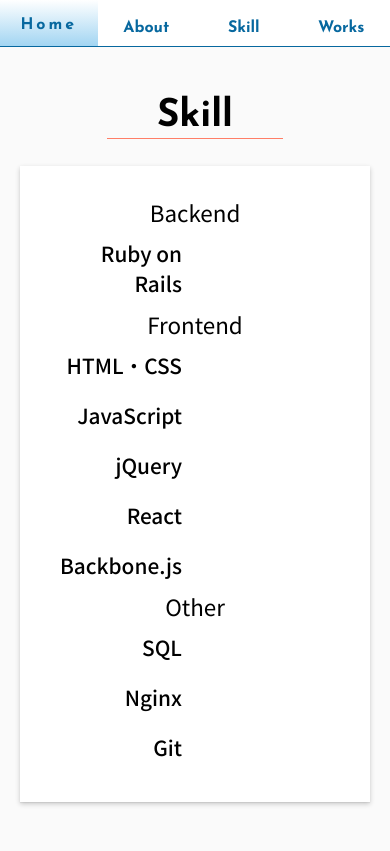
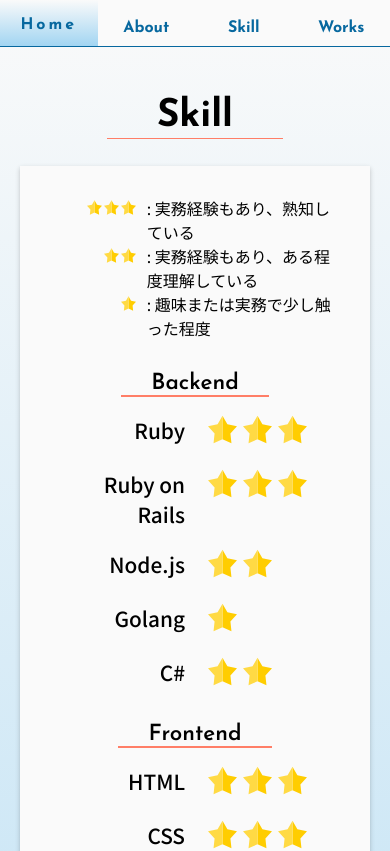
Before and after one commit to git-gen/old-portfolio, a React (Create React App) app: page /skill in a window 390 px wide. Shown: the top 851 px of the page. Built offline with nearby package versions, Linux system fonts and the light colour scheme.

Commit message:
デザイン改修

```diff
--- a/src/App.css
+++ b/src/App.css
@@ -5,7 +5,7 @@
   height: 100%;
   width: 100%;
   min-width: 340px;
-  background-color: #fafafa;
+  background: linear-gradient(to bottom, #fafafa, #a2d5f2);
   font-family: 'Noto Sans JP', sans-serif;
 }
 
@@ -51,6 +51,13 @@
   border-color: #ff7e67;
 }
 
+.footer {
+  background-color: #07689f;
+  color: #fff;
+  text-align: center;
+  padding: 5px;
+}
+
 /*-- header --*/
 .header-container {
   position: sticky;
@@ -59,7 +66,7 @@
   display: grid;
   grid-template-columns: 1fr 1fr 1fr 1fr;
   grid-template-rows: 1fr;
-  background-color: #fff;
+  background-color: #fafafa;
 }
 
 .header-link {
@@ -80,15 +87,10 @@
   right: 0;
 }
 
-.bue {
-  position: absolute;
-  width: 100%;
-}
-
 .header-link:hover::before,
 .header-link:focus::before {
   height: 100%;
-  background: linear-gradient(to bottom, #fff, #a2d5f2);
+  background: linear-gradient(to bottom, #fafafa, #a2d5f2);
 }
 
 .header-link p {
@@ -117,8 +119,9 @@
   height: calc(100vh - 200px);
   margin-right: auto;
   margin-left: auto;
+  padding-bottom: 33px;
 }
-@media (max-width: 767px) {
+@media screen and (max-width: 767px) {
   .home-main-container {
     grid-template-columns: 1fr;
   }
@@ -223,7 +226,7 @@
   grid-template-rows: 200px 100px 1fr;
   max-width: 1140px;
   padding: 30px;
-  background-color: #fff;
+  background-color: #fafafa;
   margin-right: auto;
   margin-left: auto;
   box-shadow: 0 1px 1px 0 rgba(0,0,0,.06), 0 2px 5px 0 rgba(0,0,0,.2);
@@ -249,10 +252,13 @@
 .about-main-text {
   grid-column: 2/3;
   grid-row: 1/3;
-  padding: 10px;
+  padding: 0 10px;
+}
+.about-main-text p {
+  margin: 0;
 }
 
-@media (max-width: 767px) {
+@media screen and (max-width: 767px) {
   .about-main-image-parent {
     grid-column: 1/3;
     grid-row: 1/2;
@@ -319,10 +325,25 @@
   padding: 0 30px;
 }
 
+.about-contact {
+  padding: 20px;
+  transition: .3s;
+}
 .about-contact p {
   text-align: center;
   font-family: 'Josefin Sans', sans-serif;
   font-size: 1.1em;
+}
+
+@media screen and (max-width: 767px) {
+  .about-contact{
+    padding: 20px 0;
+  }
+}
+
+.about-contact:hover,
+.about-contact:focus {
+  background-color:rgba(255,255,255,0.3);
 }
 
 .about-contact-form {
@@ -347,30 +368,62 @@
 }
 
 /*-- skill --*/
-.skill-main-padding {
+.skill-padding {
   padding: 0 20px 20px;
+}
+
+.skill-container {
+  background-color: #fafafa;
+  box-shadow: 0 1px 1px 0 rgba(0,0,0,.06), 0 2px 5px 0 rgba(0,0,0,.2);
+}
+
+.skill-text-container {
+  display: grid;
+  grid-template-columns: minmax(70px, 1fr) 2fr;
+  max-width: 1140px;
+  margin-right: auto;
+  margin-left: auto;
+  padding: 30px 30px 0;
+}
+
+.skill-text-rate {
+  text-align: right;
+  padding-right: 10px;
+}
+
+.skill-text-star {
+  display: inline-block;
+  background-image: url(./assets/skill-star.svg);
+  height: 15px;
+  width: 15px;
+  margin: 0 1px;
 }
 
 .skill-main-container {
   display: grid;
-  grid-template-columns: 1fr 2fr;
-  grid-template-rows: 1fr;
+  grid-template-columns: 1fr minmax(130px, 1fr) 1fr minmax(130px, 1fr) 1fr minmax(130px, 1fr);
   max-width: 1140px;
-  padding: 30px;
-  background-color: #fff;
+  padding: 10px 30px 30px;
   margin-right: auto;
   margin-left: auto;
-  box-shadow: 0 1px 1px 0 rgba(0,0,0,.06), 0 2px 5px 0 rgba(0,0,0,.2);
 }
 
 .skill-main-title {
-  grid-column: 1/3;
+  grid-column: 1/7;
   text-align: center;
+  padding: 20px 0 10px;
+}
+
+.skill-main-title span {
+  font-family: 'Josefin Sans', sans-serif;
   font-size: 1.4em;
+  font-weight: 600;
+  border-bottom: solid 2px;
+  border-color: #ff7e67;
+  padding: 0 30px;
 }
 
 .skill-main-item {
-  grid-column: 1/2;
   text-align: right;
   padding: 10px;
   font-size: 1.3em;
@@ -378,8 +431,31 @@
 }
 
 .skill-main-rating {
-  grid-column: 2/3;
   padding: 10px;
+}
+@media screen and (max-width: 991px) {
+  .skill-main-container {
+    grid-template-columns: 1fr minmax(130px, 1fr) 1fr minmax(130px, 1fr);
+  }
+  .skill-main-title {
+    grid-column: 1/5;
+  }
+}
+@media screen and (max-width: 767px) {
+  .skill-main-container {
+    grid-template-columns: 1fr minmax(130px, 1fr);
+  }
+  .skill-main-title {
+    grid-column: 1/3;
+  }
+}
+
+.rating-star {
+  display: inline-block;
+  background-image: url(./assets/skill-star.svg);
+  height: 29px;
+  width: 29px;
+  margin: 0 3px;
 }
 
 /*-- works --*/
@@ -395,7 +471,7 @@
   margin-right: auto;
   margin-left: auto;
 }
-@media (max-width: 767px) {
+@media screen and (max-width: 767px) {
   .works-main-container {
     grid-template-columns: 1fr;
   }
@@ -403,7 +479,7 @@
 
 .works-main-project {
   margin: 20px;
-  background-color: #fff;
+  background-color: #fafafa;
 }
 
 .works-main-project-img {
--- a/src/Routes.jsx
+++ b/src/Routes.jsx
@@ -1,5 +1,8 @@
 import React from 'react';
 import { BrowserRouter as Router, Route, Switch } from 'react-router-dom';
+import Header from './components/Header';
+import Title from './components/Title';
+import Footer from './components/Footer';
 import Index from './pages/Index';
 import About from './pages/About';
 import Skill from './pages/Skill';
@@ -7,22 +10,41 @@
 
 const index = () => {
   return (
-    <Index />
+    <div>
+      <Header />
+      <Title text={'Home'} />
+      <Index />
+    </div>
   );
 }
 const about = () => {
   return (
-    <About />
+    <div>
+      <Header />
+      <Title text={'About'} />
+      <About />
+      <Footer />
+    </div>
   );
 }
 const skill = () => {
   return (
-    <Skill />
+    <div>
+      <Header />
+      <Title text={'Skill'} />
+      <Skill />
+      <Footer />
+    </div>
   );
 }
 const works = () => {
   return (
-    <Works />
+    <div>
+      <Header />
+      <Title text={'Works'} />
+      <Works />
+      <Footer />
+    </div>
   );
 }
 
--- /dev/null
+++ b/src/components/Footer.jsx
@@ -0,0 +1,13 @@
+import React from 'react';
+import '../App.css';
+
+const Footer = () => {
+
+  return (
+    <footer className="footer">
+      Copyright© Genki Portfolio
+    </footer>
+  );
+}
+
+export default Footer
--- /dev/null
+++ b/src/components/Rating.jsx
@@ -0,0 +1,39 @@
+import React from 'react';
+import './../App.css';
+
+const Rating = (props) => {
+
+  switch (props.rate) {
+    case 1:
+      return (
+        <div>
+          <div className="rating-star" />
+        </div>
+      );
+      break;
+
+    case 2:
+      return (
+        <div>
+          <div className="rating-star" />
+          <div className="rating-star" />
+        </div>
+      );
+      break;
+
+    case 3:
+      return (
+        <div>
+          <div className="rating-star" />
+          <div className="rating-star" />
+          <div className="rating-star" />
+        </div>
+      );
+      break;
+
+    default:
+      break;
+  }
+}
+
+export default Rating
--- a/src/pages/Index.jsx
+++ b/src/pages/Index.jsx
@@ -1,15 +1,11 @@
 import React from 'react';
 import { BrowserRouter as Router, Link } from 'react-router-dom';
 import './../App.css';
-import Header from '../components/Header';
-import Title from '../components/Title';
 
 const Index = () => {
 
   return (
     <div>
-      <Header />
-      <Title text={'Home'} />
       <div className="page-title"><span>Home</span></div>
       <div className="home-main-padding">
         <div className="home-main-container">
--- a/src/pages/Skill.jsx
+++ b/src/pages/Skill.jsx
@@ -1,39 +1,77 @@
 import React from 'react';
 import './../App.css';
-import Header from '../components/Header';
-import Title from '../components/Title';
+import Rating from '../components/Rating'
 
 const Skill = () => (
   <div>
-    <Header />
-    <Title text={'Skill'} />
     <div className="page-title"><span>Skill</span></div>
-    <div className="skill-main-padding">
-      <div className="skill-main-container">
-        <div className="skill-main-title">Backend</div>
-        <div className="skill-main-item">Ruby on Rails</div>
-        <div className="skill-main-rating"></div>
+    <div className="skill-padding">
+      <div className="skill-container">
+        <div className="skill-text-container">
+          <div className="skill-text-rate">
+            <div className="skill-text-star" />
+            <div className="skill-text-star" />
+            <div className="skill-text-star" />
+          </div>
+          <div>: 実務経験もあり、熟知している</div>
+          <div className="skill-text-rate">
+            <div className="skill-text-star" />
+            <div className="skill-text-star" />
+          </div>
+          <div>: 実務経験もあり、ある程度理解している</div>
+          <div className="skill-text-rate">
+            <div className="skill-text-star" />
+          </div>
+          <div>: 趣味または実務で少し触った程度</div>
+        </div>
+        <div className="skill-main-container">
+          <div className="skill-main-title"><span>Backend</span></div>
+          <div className="skill-main-item">Ruby</div>
+          <div className="skill-main-rating"><Rating rate={3} /></div>
+          <div className="skill-main-item">Ruby on Rails</div>
+          <div className="skill-main-rating"><Rating rate={3} /></div>
+          <div className="skill-main-item">Node.js</div>
+          <div className="skill-main-rating"><Rating rate={2} /></div>
+          <div className="skill-main-item">Golang</div>
+          <div className="skill-main-rating"><Rating rate={1} /></div>
+          <div className="skill-main-item">C#</div>
+          <div className="skill-main-rating"><Rating rate={2} /></div>
 
-        <div className="skill-main-title">Frontend</div>
-        <div className="skill-main-item">HTML・CSS</div>
-        <div className="skill-main-rating"></div>
-        <div className="skill-main-item">JavaScript</div>
-        <div className="skill-main-rating"></div>
-        <div className="skill-main-item">jQuery</div>
-        <div className="skill-main-rating"></div>
-        <div className="skill-main-item">React</div>
-        <div className="skill-main-rating"></div>
-        <div className="skill-main-item">Backbone.js</div>
-        <div className="skill-main-rating"></div>
+          <div className="skill-main-title"><span>Frontend</span></div>
+          <div className="skill-main-item">HTML</div>
+          <div className="skill-main-rating"><Rating rate={3} /></div>
+          <div className="skill-main-item">CSS</div>
+          <div className="skill-main-rating"><Rating rate={3} /></div>
+          <div className="skill-main-item">JavaScript</div>
+          <div className="skill-main-rating"><Rating rate={2} /></div>
+          <div className="skill-main-item">TypeScript</div>
+          <div className="skill-main-rating"><Rating rate={1} /></div>
+          <div className="skill-main-item">React</div>
+          <div className="skill-main-rating"><Rating rate={2} /></div>
+          <div className="skill-main-item">jQuery</div>
+          <div className="skill-main-rating"><Rating rate={3} /></div>
+          <div className="skill-main-item">backbone.js</div>
+          <div className="skill-main-rating"><Rating rate={2} /></div>
 
-        <div className="skill-main-title">Other</div>
-        <div className="skill-main-item">SQL</div>
-        <div className="skill-main-rating"></div>
-        <div className="skill-main-item">Nginx</div>
-        <div className="skill-main-rating"></div>
-        <div className="skill-main-item">Git</div>
-        <div className="skill-main-rating"></div>
+          <div className="skill-main-title"><span>Native App</span></div>
+          <div className="skill-main-item">React<br />Native</div>
+          <div className="skill-main-rating"><Rating rate={1} /></div>
+          <div className="skill-main-item">Android<br />Java</div>
+          <div className="skill-main-rating"><Rating rate={1} /></div>
 
+          <div className="skill-main-title"><span>Other</span></div>
+          <div className="skill-main-item">PostgreSQL</div>
+          <div className="skill-main-rating"><Rating rate={3} /></div>
+          <div className="skill-main-item">MySQL</div>
+          <div className="skill-main-rating"><Rating rate={2} /></div>
+          <div className="skill-main-item">Git</div>
+          <div className="skill-main-rating"><Rating rate={3} /></div>
+          <div className="skill-main-item">Nginx</div>
+          <div className="skill-main-rating"><Rating rate={2} /></div>
+          <div className="skill-main-item">AWS</div>
+          <div className="skill-main-rating"><Rating rate={2} /></div>
+
+        </div>
       </div>
     </div>
   </div>
--- a/src/pages/Works.jsx
+++ b/src/pages/Works.jsx
@@ -1,13 +1,9 @@
 import React from 'react';
 import './../App.css';
-import Header from '../components/Header';
-import Title from '../components/Title';
 import TechBlog from './../assets/tech-blog.jpg';
 
 const Works = () => (
   <div>
-    <Header />
-    <Title text={'Works'} />
     <div className="page-title"><span>Works</span></div>
     <div className="works-main-padding">
       <div className="works-main-container">
```
Also changed, not shown: src/pages/About.jsx (+12 -5 lines).
